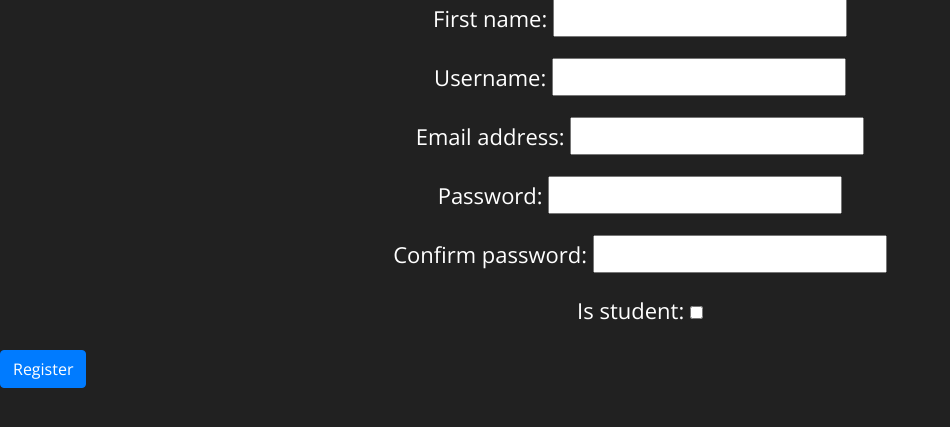
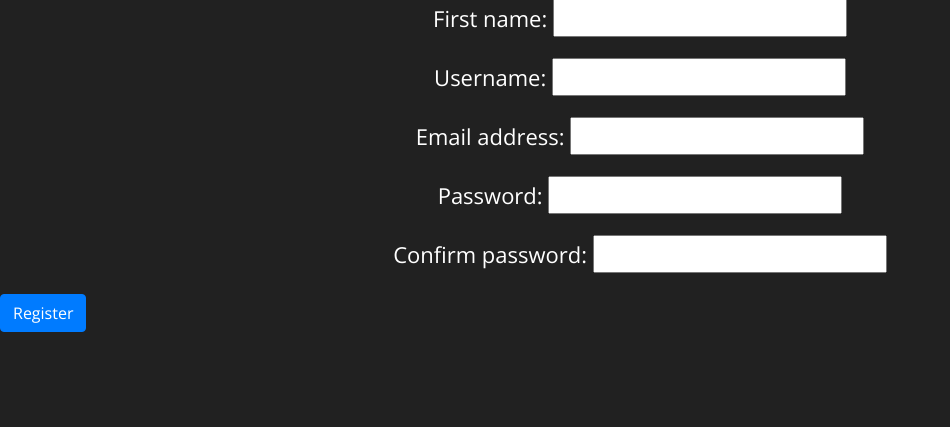
Before and after one commit to pradeepelamurugu/Hostel-manangement-system, a Django app: page /registerStudent/ in a window 1280 px wide. Shown: the part 239-666 px from the top of the page, without its empty margins (0-950 px from the left). Run offline with Django 3.2, Linux system fonts and the light colour scheme; some libraries are stand-ins or nearby versions.

Commit message:
sixth commit some changes in models like is student removal

```diff
--- a/student/forms.py
+++ b/student/forms.py
@@ -6,7 +6,7 @@ class studentForm(forms.ModelForm):
     password=forms.CharField(widget=forms.PasswordInput())
     username = forms.CharField(help_text=False)
     confirm_password = forms.CharField(widget=forms.PasswordInput())
-    is_student = forms.BooleanField()
+
     class Meta():
         model=User
         fields=['first_name','username','email','password']
@@ -15,7 +15,7 @@ class studentForm(forms.ModelForm):
         cleaned_data = super(studentForm, self).clean()
         password = cleaned_data.get("password")
         confirm_password = cleaned_data.get("confirm_password")
-        is_student = True
+
 
         if password != confirm_password:
             raise forms.ValidationError(
@@ -30,10 +30,11 @@ class wardenForm(forms.ModelForm):
         fields=['first_name','username','email','password']
 
 class detailform(forms.ModelForm):
+    student_name = forms.CharField(help_text='Same as you registered name')
     class Meta:
         model = Student
         fields = ('stu_id', 'student_name','father_name','mobile',
-                  'gender','dob','course','room_allotted','fees','room')
+                  'gender','dob','course','fees','room')
 
 class wardendetailform(forms.ModelForm):
     class Meta:
--- a/student/models.py
+++ b/student/models.py
@@ -35,7 +35,7 @@ class Student(models.Model):
         on_delete=models.CASCADE,
         null=True)
 
-    is_student = models.BooleanField(default=True)
+
 
     def __str__(self):
         return self.stu_id
--- a/student/templates/student/student.html
+++ b/student/templates/student/student.html
@@ -7,10 +7,13 @@
     <hr class="my-2">
     <p>
 
+
+        {% if stude.student_name == user.username %}
         <a class="btn btn-primary btn-lg" href="{% url "passapply" %}" role="button">Apply Pass</a>
 
+        {% else %}
         <a class="btn btn-primary btn-lg" href="{% url "detail" %}" role="button">Details</a>
-
+        {% endif %}
 
 
     </p>
--- a/student/views.py
+++ b/student/views.py
@@ -70,7 +70,7 @@ def wardenLogin(request):
                 return HttpResponse('Account not active')
         else:
             invalidlogin=True
-            return redirect('registerWarden')
+            return redirect('home')
     else:
         return render(request,'student/wardenlogin.html',{'invalidlogin':invalidlogin})
 
@@ -136,12 +136,16 @@ def warden_detail(request):
 
 @login_required
 def student(request):
-    return render(request, 'student/student.html', {})
+    stu = Student.objects.filter(student_name = request.user).first()
+    context = {'stude': stu}
+    return render(request, 'student/student.html',context)
 
 @login_required
 @staff_member_required
 def warden(request):
-    return render(request, 'student/warden.html', {})
+    war = Warden.objects.filter(name=request.user).first()
+    context = {'ward': war}
+    return render(request, 'student/warden.html', context)
 
 @login_required
 @staff_member_required
```
Also changed, not shown: student/templates/student/warden.html (+6 -2 lines).
